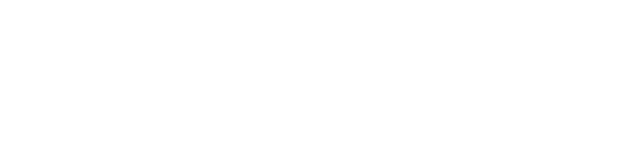
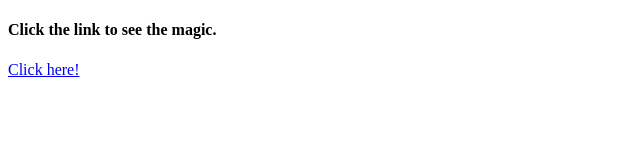
Before and after one commit to Duke09/Web-Programming-with-Python-and-JavaScript, a plain HTML site: page lecture1/index.html in a window 1280 px wide. Shown: the whole page, without its empty margins (0-640 px from the left). Drawn offline with Linux system fonts and the light colour scheme.

Commit message:
Added a link button

```diff
--- a/lecture1/index.html
+++ b/lecture1/index.html
@@ -3,9 +3,10 @@
 <head>
     <meta charset="UTF-8">
     <meta name="viewport" content="width=device-width, initial-scale=1.0">
-    <title>Document</title>
+    <title>Home | Lecture1</title>
 </head>
 <body>
-
+    <h4>Click the link to see the magic.</h4>
+    <a href="hello.html">Click here!</a>
 </body>
 </html>
```
